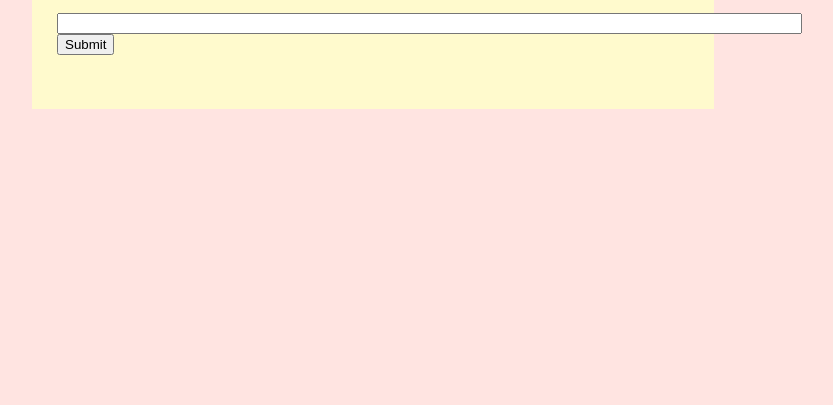
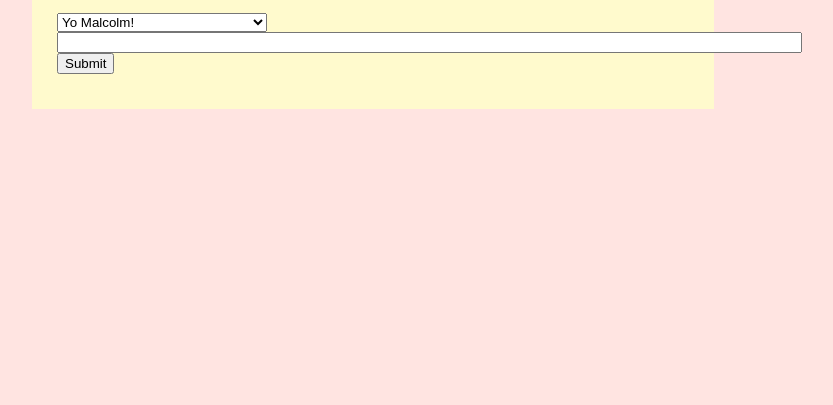
Before and after one commit to MalcolmMacDonald/askmalcolm, a plain HTML site: page index.html in a window 1280 px wide. Shown: the part 395-800 px from the top of the page, without its empty margins (267-1100 px from the left). Drawn offline with Linux system fonts and the light colour scheme.

Commit message:
added greetings select

```diff
--- a/index.html
+++ b/index.html
@@ -6,7 +6,11 @@
 
         <div id="input-form">
             <form name="locationForm" action="javascript:presentLink()">
-                <!--<label for="location">Google street view URL: </label>-->
+                <select name="greetings" id="greetings">
+                    <option value="yo">Yo Malcolm!</option>
+                    <option value="hey">"hey malcolm, i was wondering"</option>
+                    <option value="mal">mal,</option>
+                </select>
                 <input type="text" id="location" name="location" size="90">
                 <input type="submit" value="Submit">
             </form>
```
